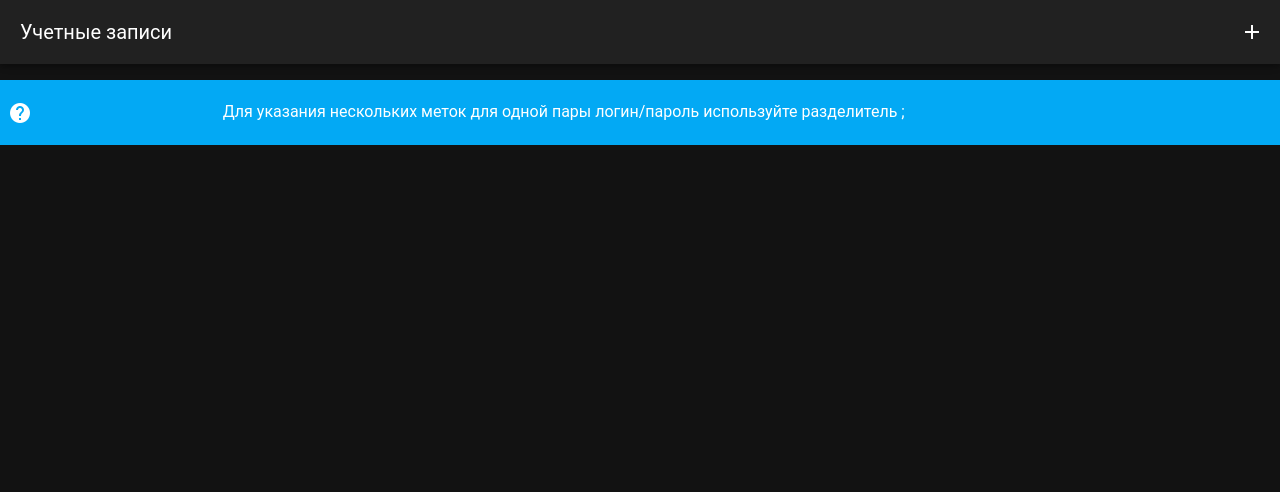
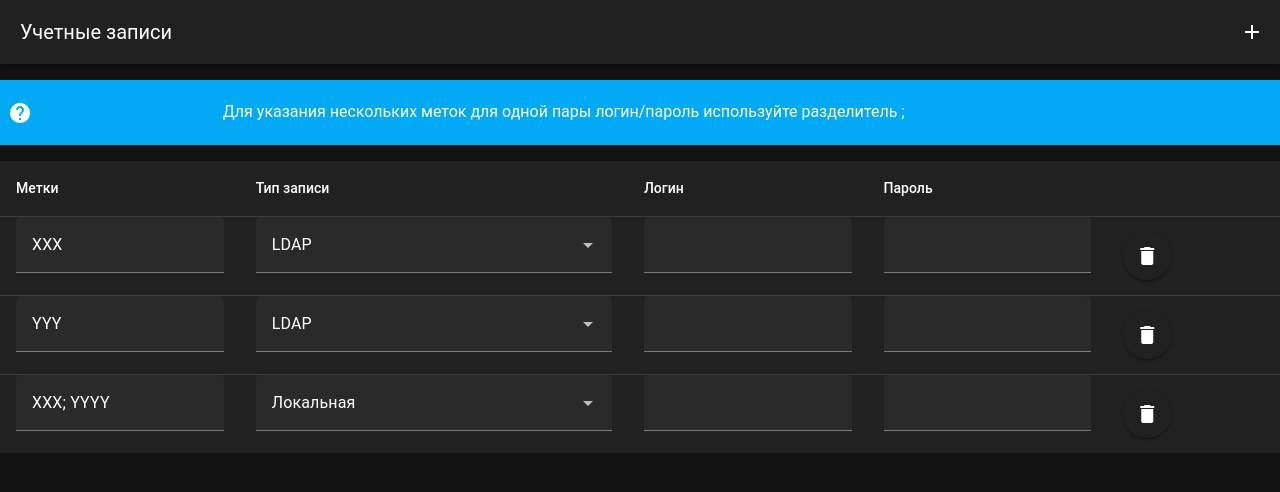
Before and after one commit to glebDyakov/saasoft-accounts, a Vue app: page / in a window 1280 px wide. Shown: the top 492 px of the page. Built offline with nearby package versions, Linux system fonts and the light colour scheme.

Commit message:
add table

```diff
--- a/src/pages/index.vue
+++ b/src/pages/index.vue
@@ -1,6 +1,7 @@
 <template>
-  <v-row class="mt-4 pa-2 bg-light-blue">
-    <v-col cols="">
+  <div>
+    <v-row class="my-4 pa-2 bg-light-blue">
+      <v-col cols="2">
         <v-tooltip bottom>
           <template v-slot:activator="{ on, attrs }">
             <v-icon v-bind="attrs" v-on="on">mdi-help-circle</v-icon>
@@ -12,8 +13,60 @@
         <span>{{ hint }}</span>
       </v-col>
     </v-row>
+    <v-data-table
+      :headers="headers"
+      :items="items"
+      hide-default-footer
+    >
+      <template v-slot:item.labels="{ item }">
+        <v-text-field v-model="item.labels" solo></v-text-field>
+      </template>
+      <template v-slot:item.type="{ item }">
+        <v-select
+          item-title="text"
+          item-value="value"
+          v-model="item.type"
+          :items="statusOptions"
+          solo
+        ></v-select>
+      </template>
+      <template v-slot:item.login="{ item }">
+        <v-text-field v-model="item.login" solo></v-text-field>
+      </template>
+      <template v-slot:item.password="{ item }">
+        <v-text-field type="password" v-model="item.password" solo></v-text-field>
+      </template>
+      <template v-slot:item.actions="{ item }">
+        <v-btn icon @click="handleAction(item)">
+          <v-icon>mdi-delete</v-icon>
+        </v-btn>
+      </template>
+    </v-data-table>
+  </div>
 </template>
 
 <script lang="ts" setup>
   const hint = 'Для указания нескольких меток для одной пары логин/пароль используйте разделитель ;'
+  const statusOptions = [
+    {
+      text: 'LDAP',
+      value: 'ldap'
+    },
+    {
+      text: 'Локальная',
+      value: 'local'
+    }
+  ]
+  const headers = [
+    { title: 'Метки', value: 'labels' },
+    { title: 'Тип записи', value: 'type' },
+    { title: 'Логин', value: 'login' },
+    { title: 'Пароль', value: 'password' },
+    { title: '', value: 'actions' }
+  ]
+  const items = [
+    { labels: 'XXX', login: '', password: '', type: 'ldap' },
+    { labels: 'YYY', login: '', password: '', type: 'ldap' },
+    { labels: 'XXX; YYYY', login: '', password: '', type: 'local' }
+  ]
 </script>
```
Lines whose indentation alone changed are shown as unchanged.
